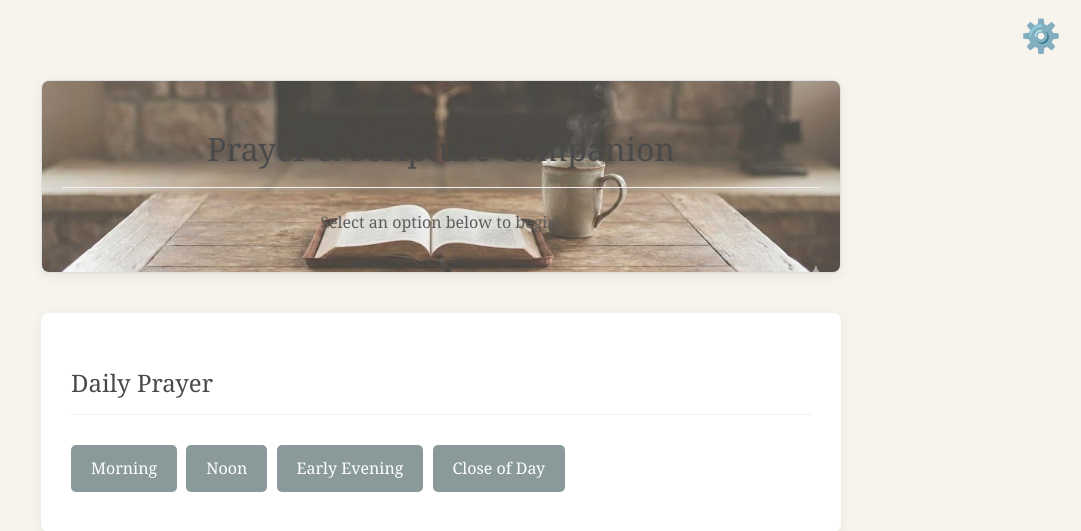
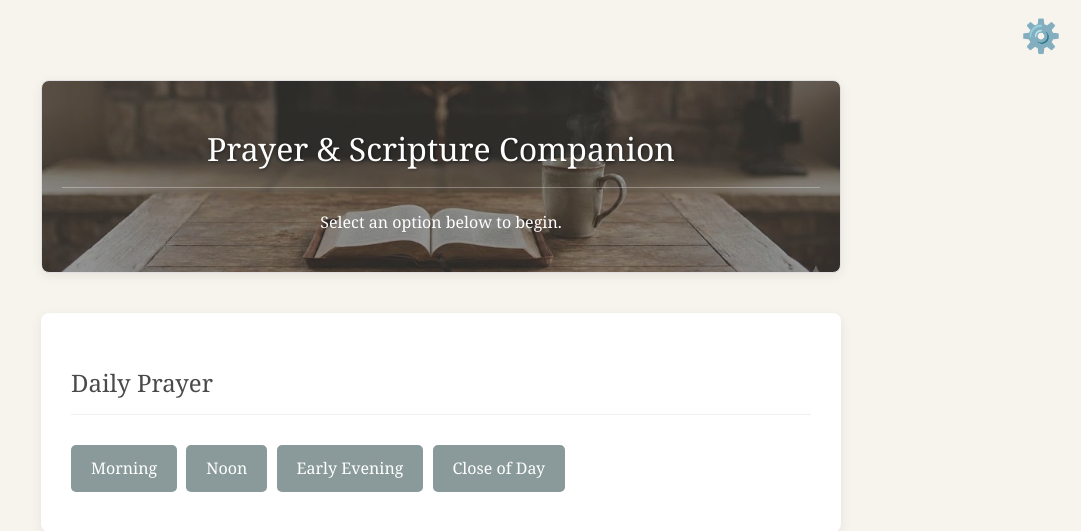
Before and after one commit to brandonadamprice/LCMS_Prayer_App, a Flask app: page / in a window 1280 px wide. Shown: the top 531 px of the page, without its empty margins (199-1280 px from the left). Run offline with Flask 3, Linux system fonts and the light colour scheme.

Commit message:
update banner to make text more readable

```diff
--- a/devotions/static/styles.css
+++ b/devotions/static/styles.css
@@ -24,6 +24,12 @@ h2 {
     border-bottom: 1px solid #f0f0f0;
     padding-bottom: 10px;
     font-weight: normal;
+}
+
+.page-header h1, .page-header h2 {
+    color: white;
+    border-bottom-color: rgba(255,255,255,0.3);
+    text-shadow: 1px 1px 3px rgb(0 0 0 / 40%);
 }
 
 .rubric {
@@ -381,6 +387,11 @@ body.dark-mode h2 {
     border-bottom-color: #555555;
 }
 
+body.dark-mode .page-header h1, body.dark-mode .page-header h2 {
+    color: white;
+    border-bottom-color: rgba(255,255,255,0.3);
+}
+
 body.dark-mode .rubric {
     color: #ffb6c1; /* LightPink */
 }
@@ -568,13 +579,15 @@ body.dark-mode #advent-popup {
     position: relative;
     overflow: hidden;
     z-index: 0;
-    background-image: url("banner.jpg");
+    background-image: linear-gradient(rgba(0,0,0,0.4), rgba(0,0,0,0.4)), url("banner.jpg");
     background-size: cover;
     background-position: center;
     background-repeat: no-repeat;
+    color: white; /* for text readability */
 }
 
 body.dark-mode .page-header {
     background-color: #33333380; /* Match dark body transparent */
     border: 1px solid #555555;
+    background-image: linear-gradient(rgba(0,0,0,0.4), rgba(0,0,0,0.4)), url("banner.jpg");
 }
```
